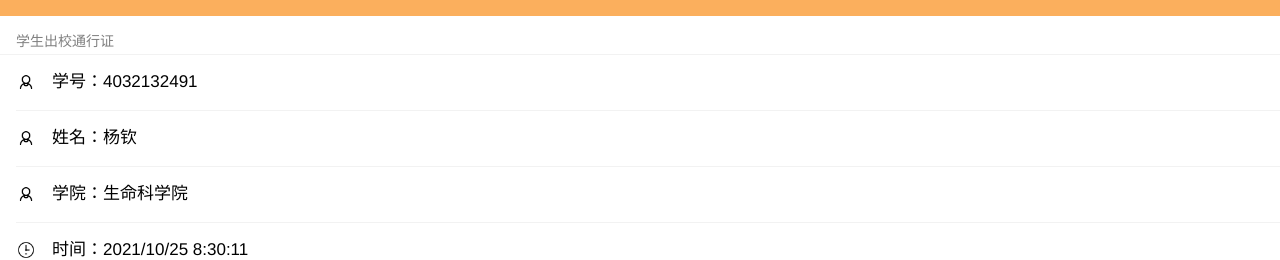
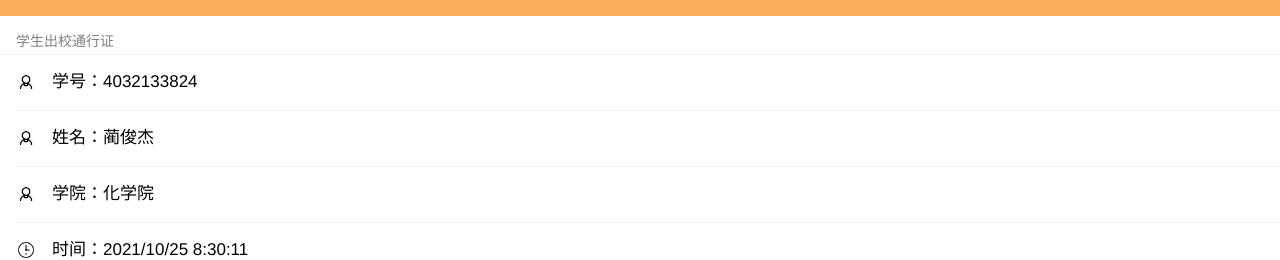
Before and after one commit to guozhennuli/guo, a plain HTML site: page index.html in a window 1280 px wide. Shown: the part 191-451 px from the top of the page. Drawn offline with Linux system fonts and the light colour scheme.

Commit message:
Update index.html

```diff
--- a/index.html
+++ b/index.html
@@ -23,19 +23,19 @@
 		<div class="weui-cell  weui-cell_example">
 			<div class="weui-cell__hd"><img src="person.png" alt="" style="width: 20px; margin-right: 16px; display: block;"></div>
 			<div class="weui-cell__bd">
-				<p>学号：4032132491</p>
+				<p>学号：4032133824</p>
 			</div>
 		</div>
 		<div class="weui-cell  weui-cell_example">
 			<div class="weui-cell__hd"><img src="person.png" alt="" style="width: 20px; margin-right: 16px; display: block;"></div>
 			<div class="weui-cell__bd">
-				<p>姓名：杨钦</p>
+				<p>姓名：蔺俊杰</p>
 			</div>
 		</div>
 		<div class="weui-cell  weui-cell_example">
 			<div class="weui-cell__hd"><img src="person.png" alt="" style="width: 20px; margin-right: 16px; display: block;"></div>
 			<div class="weui-cell__bd">
-				<p>学院：生命科学院</p>
+				<p>学院：化学院</p>
 			</div>
 		</div>
 		<div class="weui-cell  weui-cell_example">
```
